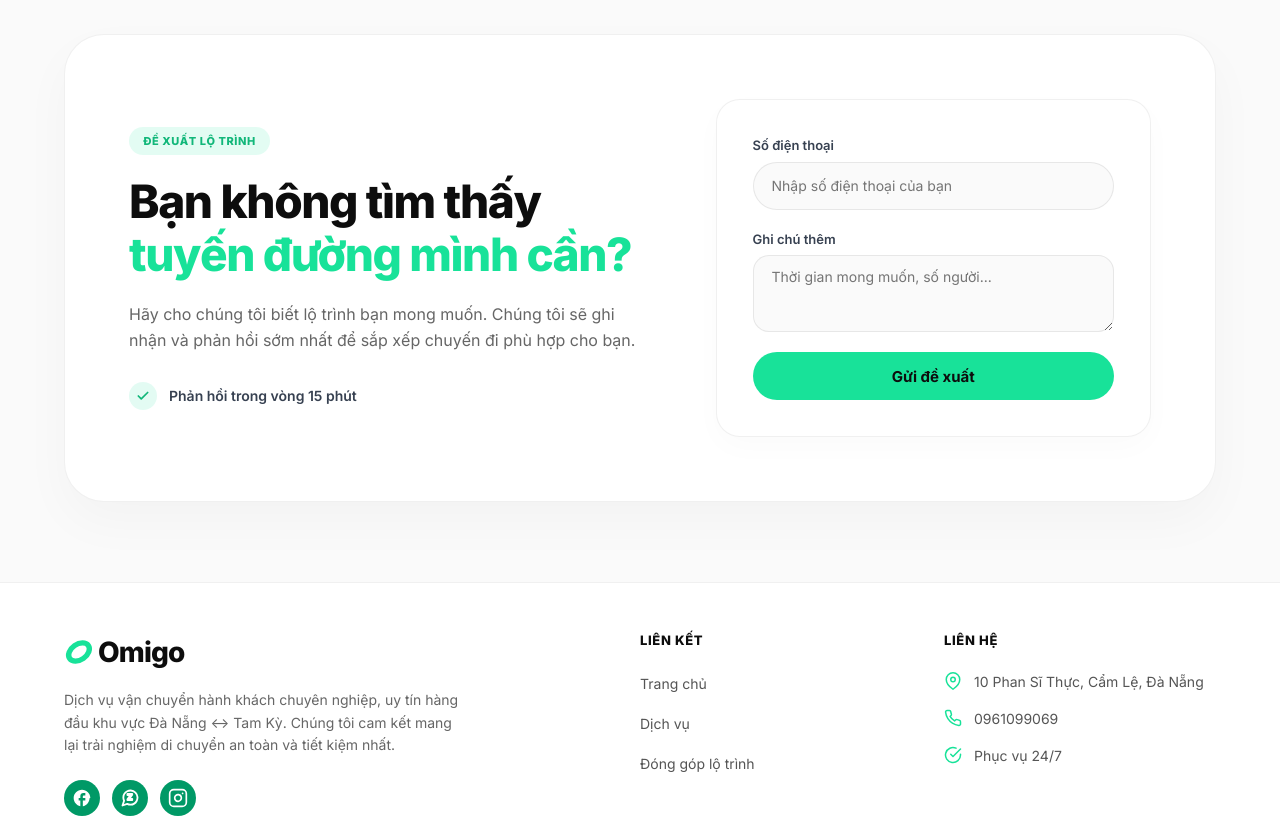
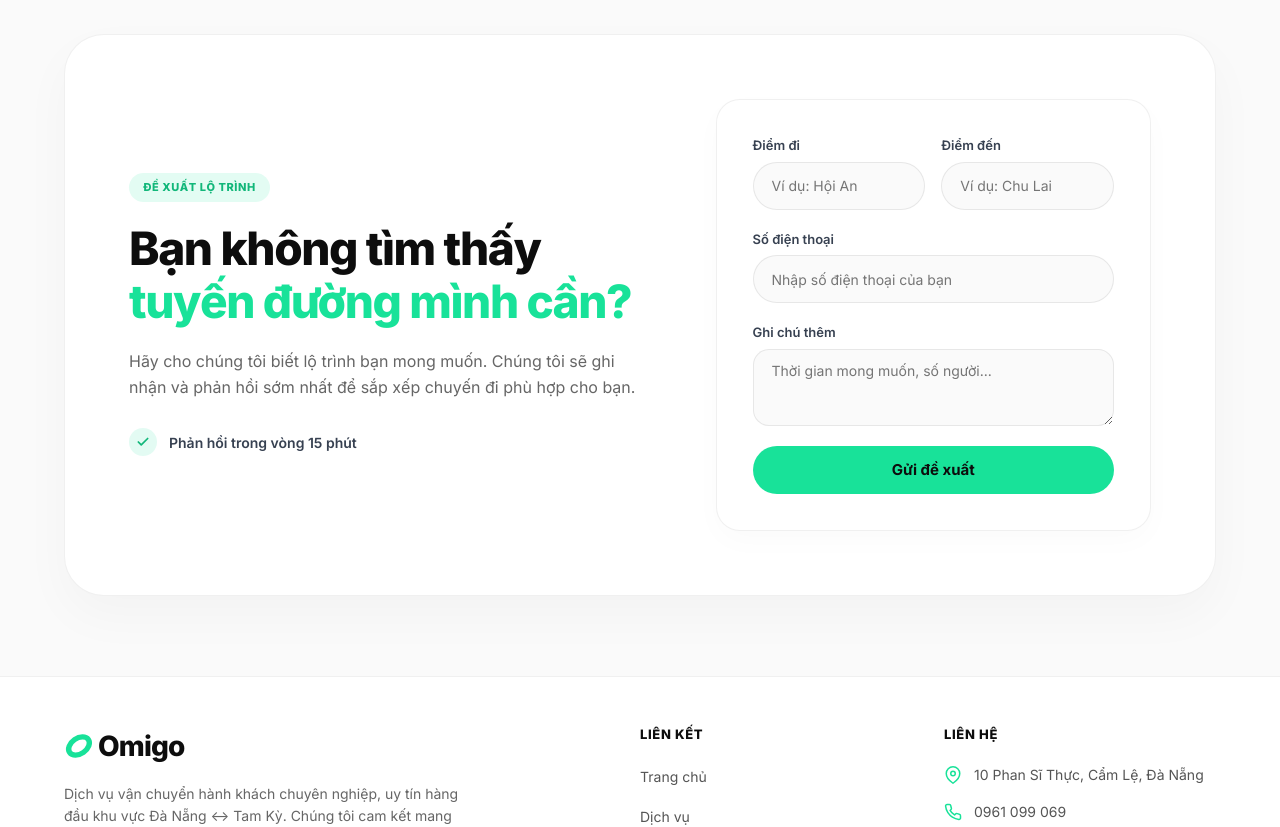
Before and after one commit to hotanduytung/Omigo, a Next.js app: page / in a window 1280 px wide. Shown: the part 1700-2527 px from the top of the page. Built offline with nearby package versions, Linux system fonts and the light colour scheme.

Commit message:
Format phone number strings and restore Pickup/Dropoff fields to Suggest Route form

```diff
--- a/src/app/page.tsx
+++ b/src/app/page.tsx
@@ -317,7 +317,7 @@ export default function Home() {
             </div>
 
             <div style={styles.ctaGroup} className="cta-group-center">
-              <a href="tel:0961099069" className="hover-highlight-btn" style={styles.btnCall}>
+              <a href="tel:0961 099 069" className="hover-highlight-btn" style={styles.btnCall}>
                 <svg width="20" height="20" viewBox="0 0 24 24" fill="none" stroke="currentColor" strokeWidth="2.5" strokeLinecap="round" strokeLinejoin="round">
                   <path d="M22 16.92v3a2 2 0 0 1-2.18 2 19.79 19.79 0 0 1-8.63-3.07 19.5 19.5 0 0 1-6-6 19.79 19.79 0 0 1-3.07-8.67A2 2 0 0 1 4.11 2h3a2 2 0 0 1 2 1.72 12.84 12.84 0 0 0 .7 2.81 2 2 0 0 1-.45 2.11L8.09 9.91a16 16 0 0 0 6 6l1.27-1.27a2 2 0 0 1 2.11-.45 12.84 12.84 0 0 0 2.81.7A2 2 0 0 1 22 16.92z"/>
                 </svg>
@@ -745,6 +745,31 @@ export default function Home() {
                   </div>
                 ) : (
                   <form onSubmit={handleSuggestSubmit} className="suggest-form">
+                    <div className="suggest-form-row">
+                      <div className="suggest-form-group">
+                        <label className="suggest-form-label">{t('form.pickup')}</label>
+                        <input
+                          type="text"
+                          placeholder={language === 'vi' ? 'Ví dụ: Hội An' : 'e.g. Hoi An'}
+                          value={suggestPickup}
+                          onChange={(e) => setSuggestPickup(e.target.value)}
+                          required
+                          className="suggest-input"
+                        />
+                      </div>
+                      <div className="suggest-form-group">
+                        <label className="suggest-form-label">{t('form.dropoff')}</label>
+                        <input
+                          type="text"
+                          placeholder={language === 'vi' ? 'Ví dụ: Chu Lai' : 'e.g. Chu Lai'}
+                          value={suggestDropoff}
+                          onChange={(e) => setSuggestDropoff(e.target.value)}
+                          required
+                          className="suggest-input"
+                        />
+                      </div>
+                    </div>
+
                     <div className="suggest-form-group">
                       <label className="suggest-form-label">{t('suggest.modal.phone')}</label>
                       <input
--- a/src/components/Footer.tsx
+++ b/src/components/Footer.tsx
@@ -62,7 +62,7 @@ export default function Footer() {
               <svg width="18" height="18" viewBox="0 0 24 24" fill="none" stroke="#18E299" strokeWidth="2" strokeLinecap="round" strokeLinejoin="round" style={{ flexShrink: 0 }}>
                 <path d="M22 16.92v3a2 2 0 0 1-2.18 2 19.79 19.79 0 0 1-8.63-3.07 19.5 19.5 0 0 1-6-6 19.79 19.79 0 0 1-3.07-8.67A2 2 0 0 1 4.11 2h3a2 2 0 0 1 2 1.72 12.84 12.84 0 0 0 .7 2.81 2 2 0 0 1-.45 2.11L8.09 9.91a16 16 0 0 0 6 6l1.27-1.27a2 2 0 0 1 2.11-.45 12.84 12.84 0 0 0 2.81.7A2 2 0 0 1 22 16.92z"></path>
               </svg>
-              <span>0961099069</span>
+              <span>0961 099 069</span>
             </li>
             <li style={styles.contactItem}>
               <svg width="18" height="18" viewBox="0 0 24 24" fill="none" stroke="#18E299" strokeWidth="2" strokeLinecap="round" strokeLinejoin="round" style={{ flexShrink: 0 }}>
--- a/src/context/LanguageContext.tsx
+++ b/src/context/LanguageContext.tsx
@@ -17,7 +17,7 @@ const translations: Record<Language, Translations> = {
     'nav.bookNow': 'Đặt xe nhanh',
     'hero.title': 'Di chuyển thông minh cùng Omigo',
     'hero.subtitle': 'Omigo kết nối bạn với những chuyến xe ghép và bao xe an toàn, tiết kiệm.',
-    'hero.call': 'Gọi 0961099069',
+    'hero.call': 'Gọi 0961 099 069',
     'hero.facebook': 'Liên hệ Facebook',
     'form.pickup': 'Điểm đi',
     'form.dropoff': 'Điểm đến',
@@ -95,7 +95,7 @@ const translations: Record<Language, Translations> = {
     'nav.bookNow': 'Book Now',
     'hero.title': 'Smart travel with Omigo',
     'hero.subtitle': 'Omigo connects you with safe and saving carpools and private rides.',
-    'hero.call': 'Call 0961099069',
+    'hero.call': 'Call 0961 099 069',
     'hero.facebook': 'Contact Facebook',
     'form.pickup': 'Pickup',
     'form.dropoff': 'Dropoff',
```
